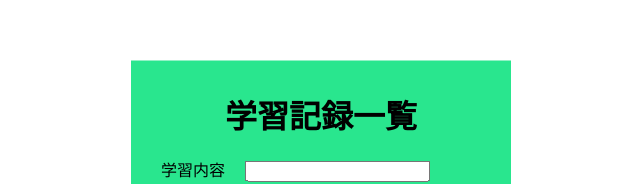
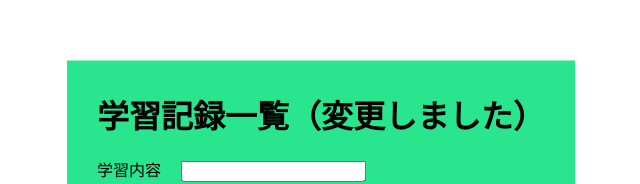
Before and after one commit to Rikka1073/new-react-todo-app, a React (Vite) app: page / in a window 1280 px wide. Shown: the part 108-292 px from the top of the page, without its empty margins (319-959 px from the left). Built offline with nearby package versions, Linux system fonts and the light colour scheme; no server answers; the database is empty.

Commit message:
デプロイ修正

```diff
--- a/src/App.jsx
+++ b/src/App.jsx
@@ -64,7 +64,7 @@ function App() {
 
   return (
     <SContainer>
-      <STitle>学習記録一覧</STitle>
+      <STitle>学習記録一覧（変更しました）</STitle>
       <div>
         学習内容
         <SInput type="text" onChange={onChangeText} value={studyText} />
```
